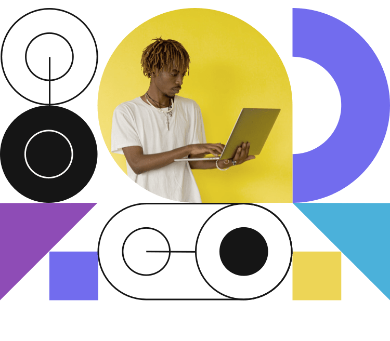
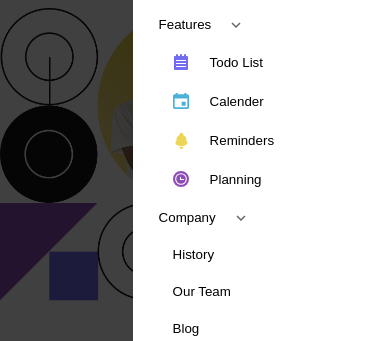
Before and after one commit to BecVds/intro-section-with-dropdown-navigation-main, a plain HTML site: page index.html in a window 390 px wide. Shown: the part 63-404 px from the top of the page. Drawn offline with Linux system fonts and the light colour scheme.

Commit message:
mobile design done

```diff
--- a/index.html
+++ b/index.html
@@ -14,24 +14,33 @@
 
 </head>
 <body>
-  <div class="overlay hidden"></div>
-  <div class="mobile-display hidden">
+  <div class="overlay"></div>
+  <div class="mobile-display">
     <button class="burger-nav-button">
       <img src="./images/icon-close-menu.svg" alt="close-menu-button">
     </button>
     <div class="side-nav">
-      <button>Features</button>
+      <button>
+        Features
+        <img src="./images/icon-arrow-down.svg" alt="show-sub-menu">
+      </button>
       <div class="mobile-drop-down features">
         <button>
-          <img src="./images/icon-todo.svg" alt="todo-icon">
+          <div class=nav-icon-container>
+            <img src="./images/icon-todo.svg" alt="todo-icon">
+          </div>
           Todo List
         </button>
         <button>
-          <img src="./images/icon-calendar.svg" alt="calender-icon">
+          <div class=nav-icon-container>
+            <img src="./images/icon-calendar.svg" alt="calender-icon">
+          </div>
           Calender
         </button>
         <button>
-          <img src="./images/icon-reminders.svg" alt="reminders-icon">
+          <div class=nav-icon-container>
+            <img src="./images/icon-reminders.svg" alt="reminders-icon">
+          </div>
           Reminders
         </button>
         <button>
@@ -41,18 +50,23 @@
           Planning
         </button>
       </div>
-      <button>Company</button>
+      <button>
+        Company
+        <img src="./images/icon-arrow-down.svg" alt="show-sub-menu">
+      </button>
       <div class="mobile-drop-down company">
         <button>
-          Todo List
+          History
         </button>
         <button>
-          Calender
+          Our Team
         </button>
         <button>
-          Reminders
+          Blog
         </button>
       </div>
+      <button>Careers</button>
+      <button>About</button>
     </div>
   </div>
   <nav>
--- a/style.css
+++ b/style.css
@@ -64,22 +64,33 @@ nav {
     top: 0px;
     padding-top: 20px;
     z-index: 3;
+    height: 100vh;
+}
+.mobile-drop-down > button {
+    padding-left: 20px;
 }
 .mobile-drop-down {
     display: flex;
     flex-direction: column;
+    gap: 20px;
 }
 .side-nav button {
     border: none;
     background-color: transparent;
     display: flex;
-    align-items: flex-start;
+    align-items: center;
+    gap: 30px 20px;
 }
 .mobile-display .burger-nav-button {
     padding-right: 15px;
 }
 .side-nav {
     width: 66vw;
+    padding-left: 20px;
+    padding-top: 30px;
+    display: flex;
+    flex-direction: column;
+    gap: 20px;
 }
 .overlay {
     position: fixed;
@@ -95,3 +106,7 @@ nav {
 .hidden {
     display: none;
 }
+.nav-icon-container{
+    height: 17px;
+    width: 17px;
+}
```
